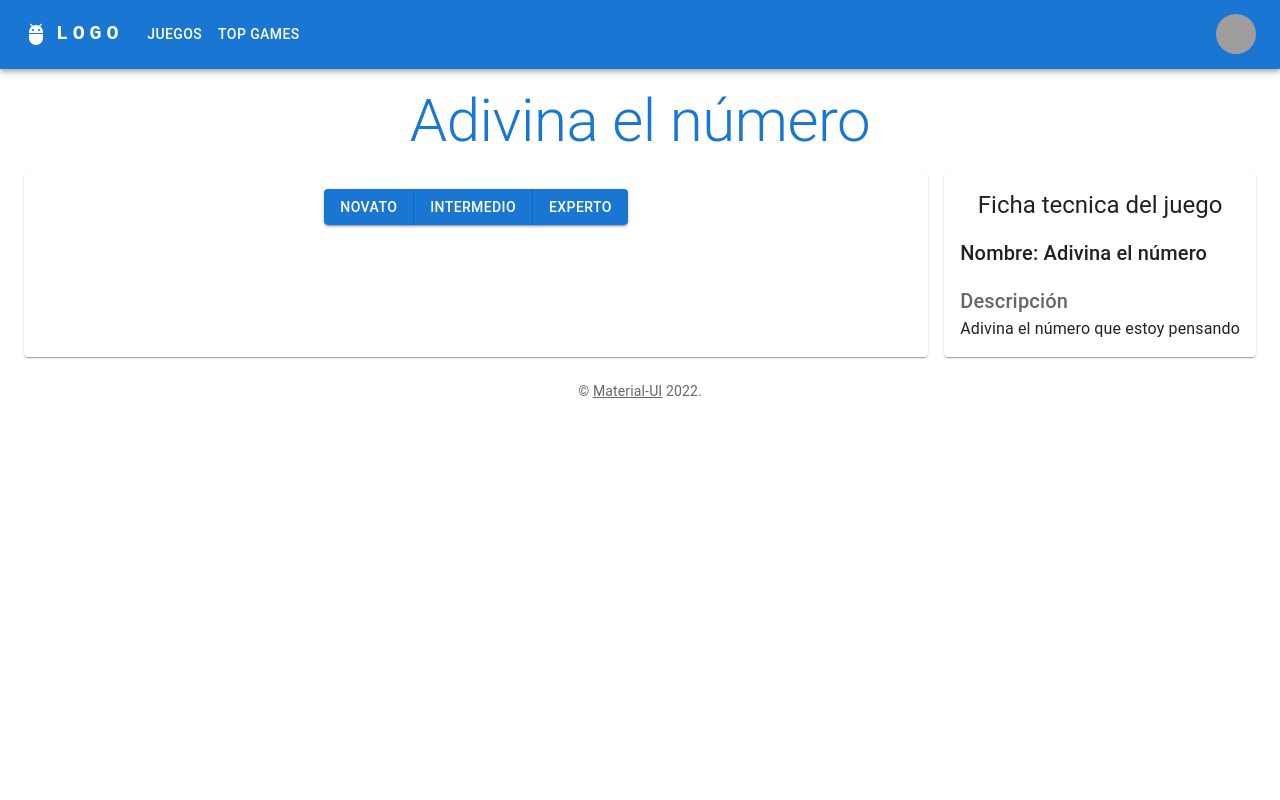
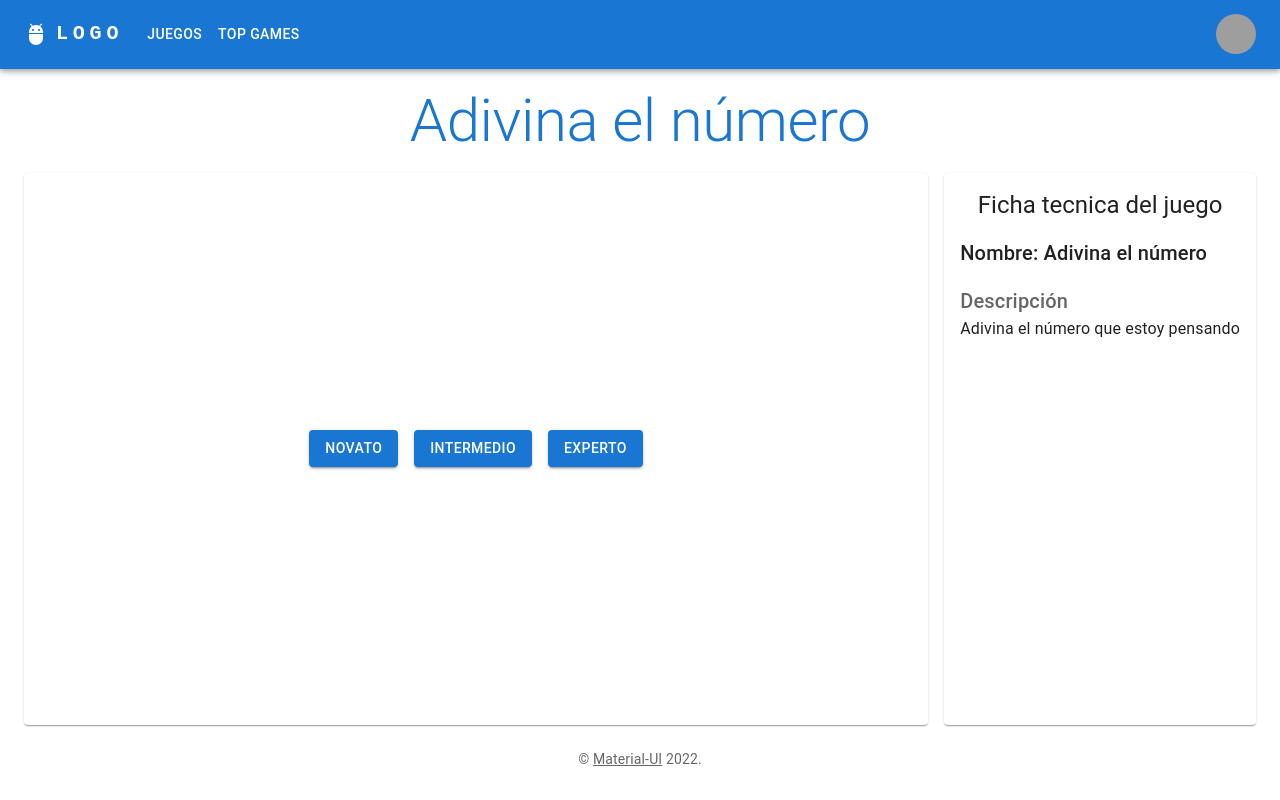
Before and after one commit to esauml/utl-app-juegos, a React (Vite) app: page /game/1 in a window 1280 px wide. Built offline with nearby package versions, Linux system fonts and the light colour scheme; grey boxes are pictures that could not be loaded.

Commit message:
style: add visual improvement

```diff
--- a/src/games/AdivinaNumero/AdivinaNumero.jsx
+++ b/src/games/AdivinaNumero/AdivinaNumero.jsx
@@ -1,5 +1,5 @@
 import React, { useEffect, useState } from 'react';
-import { ButtonGroup, Button } from '@mui/material';
+import { Button, Stack } from '@mui/material';
 import { Container } from '@mui/material';
 import { randomChoice, checkNumbers } from './core';
 
@@ -88,18 +88,19 @@ const AdivinaNumero = () => {
 
 	const renderDifficultyLevel = () => {
 		return (
-			<Container sx={{ justifyContent: 'center' }}>
-				<ButtonGroup variant="contained" aria-label="outlined primary button group">
-					<Button onClick={() => setGameDifficulty(dificultades.facil)}>Novato</Button>
-					<Button onClick={() => setGameDifficulty(dificultades.medio)}>Intermedio</Button>
-					<Button onClick={() => setGameDifficulty(dificultades.dificil)}>Experto</Button>
-				</ButtonGroup>
+			<Container sx={{ display: 'flex', justifyContent: 'center', alignItems: 'center', height: '65vh' }}>
+				<Stack spacing={2} direction='row'>
+					<Button variant='contained' onClick={() => setGameDifficulty(dificultades.facil)}>Novato</Button>
+					<Button variant='contained' onClick={() => setGameDifficulty(dificultades.medio)}>Intermedio</Button>
+					<Button variant='contained' onClick={() => setGameDifficulty(dificultades.dificil)}>Experto</Button>
+				</Stack>
 			</Container>
 		);
 	};
 
 	const renderGame = () => {
 		return (
+			// TODO: agregar una mejora visual al contenido
 			<Container sx={{ justifyContent: 'center' }}>
 				<h1>{mensaje}</h1>
 				<h2>Dificultad: {difficultyLevel}</h2>
```
